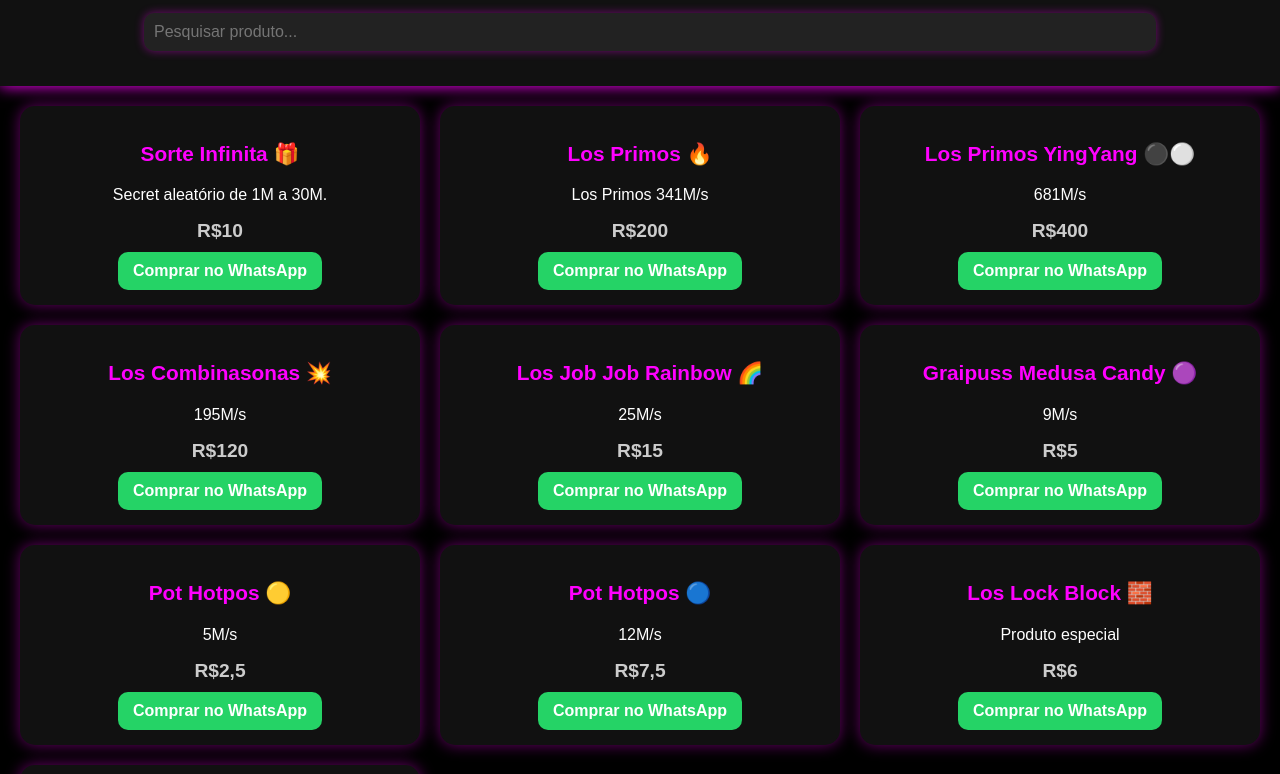
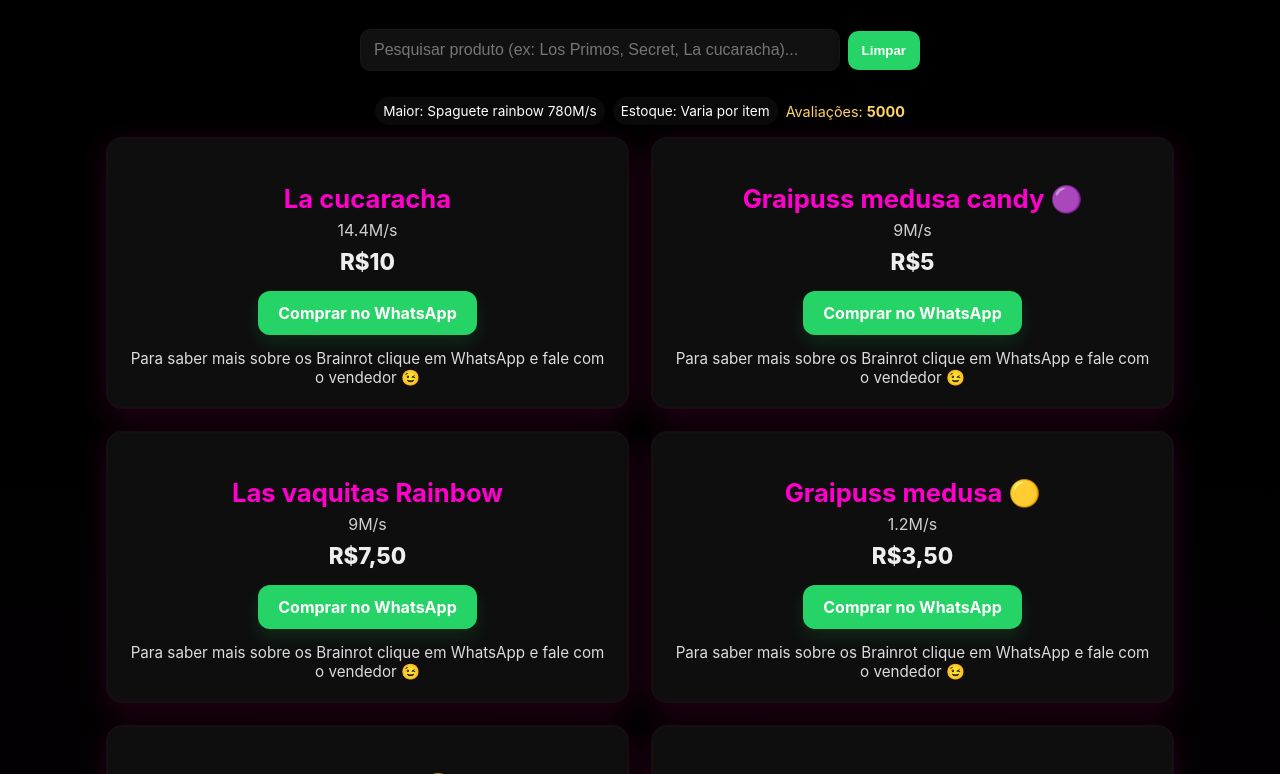
Before and after one commit to bruninofc/lojadobrunin, a plain HTML site: page index.html in a window 1280 px wide. Shown: the part 123-897 px from the top of the page. Drawn offline with Linux system fonts and the light colour scheme.

Commit message:
Update index.html

```diff
--- a/index.html
+++ b/index.html
@@ -1,208 +1,187 @@
-<!DOCTYPE html>
+<!doctype html>
 <html lang="pt-BR">
 <head>
-  <meta charset="UTF-8">
-  <meta name="viewport" content="width=device-width, initial-scale=1.0">
-  <title>Loja Bruxin 🧙‍♂️</title>
+<meta charset="utf-8" />
+<meta name="viewport" content="width=device-width,initial-scale=1" />
+<title>Loja Bruxin</title>
 <style>
-    body {
-      font-family: Arial, sans-serif;
-      background-color: #000;
-      color: white;
-      margin: 0;
-      padding: 0;
-      text-align: center;
+  :root{
+    --bg:#070707;
+    --card:#0e0e0e;
+    --accent:#ff00cc;
+    --muted:#cfcfcf;
+    --wh:#ffffff;
+    --wa:#25D366;
+    --shadow: 0 8px 30px rgba(255,0,170,0.15);
+  }
+  *{box-sizing:border-box}
+  body{
+    margin:0;font-family:Inter,system-ui,Arial,Helvetica,sans-serif;
+    background:linear-gradient(180deg,#000 0%, #060006 100%);
+    color:var(--muted);
+    -webkit-font-smoothing:antialiased;
   }
 
-    header {
-      background-color: #111;
-      padding: 20px;
-      box-shadow: 0 0 15px #ff00ff;
+  header{padding:26px 16px 10px;text-align:center}
+  header h1{color:var(--accent);font-size:2.6rem;margin:0 0 6px}
+  header p{color:#f3f3f3;margin:0 0 12px}
+
+  .container{max-width:1100px;margin:0 auto;padding:10px 16px 80px}
+
+  /* search */
+  .search-wrap{display:flex;justify-content:center;margin:18px 0 26px}
+  .search{width:100%;max-width:560px;display:flex;gap:8px;align-items:center}
+  .search input[type="text"]{
+    width:100%;padding:12px 14px;border-radius:10px;border:0;background:#111;color:var(--muted);
+    box-shadow:0 6px 18px rgba(0,0,0,0.6), inset 0 0 0 1px rgba(255,255,255,0.02);
+    font-size:1rem;
+  }
+  .search button{
+    background:var(--wa);color:var(--wh);border:0;padding:12px 14px;border-radius:10px;font-weight:700;cursor:pointer;
+    box-shadow:0 4px 12px rgba(0,0,0,0.5);
   }
 
-    h1 {
-      color: #ff00ff;
-      font-size: 2em;
+  /* grid 2 columns */
+  .grid{
+    display:grid;
+    grid-template-columns: repeat(2,1fr);
+    gap:22px;
+    align-items:start;
   }
+  @media(max-width:760px){ .grid{grid-template-columns:1fr} }
 
-    .search-box {
-      margin: 15px auto;
-      width: 80%;
+  .card{
+    background:var(--card);
+    border-radius:16px;padding:22px;
+    box-shadow:var(--shadow), inset 0 0 0 2px rgba(255,0,170,0.03);
+    text-align:center;position:relative;overflow:hidden;
   }
+  .card h3{color:var(--accent);font-size:1.6rem;margin:6px 0 6px}
+  .card p.desc{color:#dcdcdc;margin:0 0 14px;font-size:0.95rem}
+  .price{color:#eee;font-weight:800;font-size:1.4rem;margin:8px 0 16px}
+  .btn{
+    display:inline-block;background:var(--wa);color:var(--wh);padding:12px 20px;border-radius:12px;text-decoration:none;font-weight:700;
+    box-shadow:0 8px 18px rgba(37,211,102,0.14);
+  }
+  .note{color:#dcdcdc;margin-top:14px;font-size:0.95rem}
 
-    .search-box input {
-      width: 100%;
-      padding: 10px;
-      border-radius: 10px;
-      border: none;
-      outline: none;
-      background: #222;
-      color: #fff;
-      font-size: 1em;
-      box-shadow: 0 0 10px #ff00ff66;
-    }
+  /* footer */
+  footer{padding:28px 16px;text-align:center;color:#bdbdbd;margin-top:26px}
+  .product-meta{font-size:0.9rem;color:#cfcfcf;margin-bottom:6px}
 
-    .products {
-      display: grid;
-      grid-template-columns: repeat(auto-fit, minmax(300px, 1fr));
-      gap: 20px;
-      padding: 20px;
-    }
-
-    .product {
-      background-color: #111;
-      border-radius: 15px;
-      padding: 15px;
-      box-shadow: 0 0 15px #ff00ff66;
-      transition: transform 0.3s;
-    }
-
-    .product:hover {
-      transform: scale(1.05);
-    }
-
-    .product h3 {
-      color: #ff00ff;
-      font-size: 1.3em;
-    }
-
-    .price {
-      color: #ccc;
-      font-size: 1.2em;
-      margin: 10px 0;
-      font-weight: bold;
-    }
-
-    .btn-whatsapp {
-      display: inline-block;
-      background-color: #25D366;
-      color: white;
-      padding: 10px 15px;
-      border-radius: 10px;
-      text-decoration: none;
-      font-weight: bold;
-      transition: 0.3s;
-    }
-
-    .btn-whatsapp:hover {
-      background-color: #1eb15d;
-    }
-
-    footer {
-      background-color: #111;
-      color: #ccc;
-      padding: 15px;
-      font-size: 0.9em;
-      box-shadow: 0 0 10px #ff00ff;
-    }
-
-    footer span {
-      color: #ff00ff;
-    }
+  /* small helpers */
+  .flex{display:flex;gap:8px;align-items:center;justify-content:center}
+  .rating{font-size:0.9rem;color:#ffd166}
+  .badge{display:inline-block;padding:6px 8px;border-radius:999px;background:rgba(255,255,255,0.04);color:#fff;font-size:0.85rem}
 </style>
 </head>
 <body>
-
 <header>
-    <h1>🧙‍♂️ Loja Bruxin</h1>
+  <h1>🧙 Loja Bruxin</h1>
   <p>Os melhores Brainrots estão aqui! ✨</p>
-    <div class="search-box">
-      <input type="text" id="searchInput" placeholder="Pesquisar produto...">
-    </div>
 </header>
 
-  <main>
-    <div class="products" id="productList">
+<div class="container">
 
-      <!-- Produtos -->
-      <div class="product" data-name="Sorte Infinita">
-        <h3>Sorte Infinita 🎁</h3>
-        <p>Secret aleatório de 1M a 30M.</p>
-        <p class="price">R$10</p>
-        <a href="https://wa.me/5589984658374?text=Ol%C3%A1!%20Gostaria%20de%20comprar%20a%20Sorte%20Infinita%20🎁" class="btn-whatsapp">Comprar no WhatsApp</a>
+  <div class="search-wrap">
+    <div class="search" role="search">
+      <input id="search" type="text" placeholder="Pesquisar produto (ex: Los Primos, Secret, La cucaracha)..." />
+      <button id="clearSearch" title="Limpar">Limpar</button>
+    </div>
   </div>
 
-      <div class="product" data-name="Los Primos">
-        <h3>Los Primos 🔥</h3>
-        <p>Los Primos 341M/s</p>
-        <p class="price">R$200</p>
-        <a href="https://wa.me/5589984658374?text=Ol%C3%A1!%20Gostaria%20de%20comprar%20os%20Los%20Primos%20🔥" class="btn-whatsapp">Comprar no WhatsApp</a>
+  <div class="product-meta flex" style="margin-bottom:12px">
+    <span class="badge">Maior: Spaguete rainbow 780M/s</span>
+    <span class="badge">Estoque: Varia por item</span>
+    <span class="rating">Avaliações: <strong id="reviewsCount">5000</strong></span>
   </div>
 
-      <div class="product" data-name="Los Primos YingYang">
-        <h3>Los Primos YingYang ⚫⚪</h3>
-        <p>681M/s</p>
-        <p class="price">R$400</p>
-        <a href="https://wa.me/5589984658374?text=Ol%C3%A1!%20Quero%20comprar%20o%20Los%20Primos%20YingYang%20⚫⚪" class="btn-whatsapp">Comprar no WhatsApp</a>
+  <div id="products" class="grid">
+    <!-- cards renderizados por JS -->
   </div>
 
-      <div class="product" data-name="Los Combinasonas">
-        <h3>Los Combinasonas 💥</h3>
-        <p>195M/s</p>
-        <p class="price">R$120</p>
-        <a href="https://wa.me/5589984658374?text=Ol%C3%A1!%20Quero%20comprar%20o%20Los%20Combinasonas%20💥" class="btn-whatsapp">Comprar no WhatsApp</a>
+  <div style="height:8px"></div>
+  <footer>
+    <div id="footer-msg">em breve mais estoque atualizado para vocês⚠️</div>
+  </footer>
 </div>
 
-      <div class="product" data-name="Los Job Job Rainbow">
-        <h3>Los Job Job Rainbow 🌈</h3>
-        <p>25M/s</p>
-        <p class="price">R$15</p>
-        <a href="https://wa.me/5589984658374?text=Quero%20comprar%20o%20Los%20Job%20Job%20Rainbow%20🌈" class="btn-whatsapp">Comprar no WhatsApp</a>
-      </div>
+<script>
+/* ======= CONFIG ======= */
+const WA_NUMBER = '+5598984658374'; // se quiser trocar, altere aqui
+let reviewsCount = 5000; // valor que aparece de avaliações
 
-      <div class="product" data-name="Graipuss Medusa Candy">
-        <h3>Graipuss Medusa Candy 🟣</h3>
-        <p>9M/s</p>
-        <p class="price">R$5</p>
-        <a href="https://wa.me/5589984658374?text=Quero%20comprar%20o%20Graipuss%20Medusa%20Candy%20🟣" class="btn-whatsapp">Comprar no WhatsApp</a>
-      </div>
+const products = [
+  { id:1, title:"La cucaracha", subtitle:"14.4M/s", price:"$10", priceBR:"R$10" },
+  { id:2, title:"Graipuss medusa candy 🟣", subtitle:"9M/s", price:"$5", priceBR:"R$5" },
+  { id:3, title:"Las vaquitas Rainbow", subtitle:"9M/s", price:"$7.5", priceBR:"R$7,50" },
+  { id:4, title:"Graipuss medusa 🟡", subtitle:"1.2M/s", price:"$3.5", priceBR:"R$3,50" },
+  { id:5, title:"Pot hotpos 🟡", subtitle:"5M/s", price:"$2.5", priceBR:"R$2,50" },
+  { id:6, title:"Esok sekolah", subtitle:"+230M/s", price:"$100", priceBR:"R$100" },
+  { id:7, title:"Spaguete rainbow", subtitle:"780M/s", price:"$500", priceBR:"R$500" },
+  { id:8, title:"Pot hotpos 🔵", subtitle:"12M/s", price:"$7.5", priceBR:"R$7,50" },
+  { id:9, title:"Los Lock block", subtitle:"--", price:"$6", priceBR:"R$6" },
+  { id:10, title:"Lock block ADM", subtitle:"--", price:"$5", priceBR:"R$5" },
+  { id:11, title:"Los combinacionas", subtitle:"195M/s", price:"$120", priceBR:"R$120" },
+  { id:12, title:"Los job job rainbow", subtitle:"25M/s", price:"$15", priceBR:"R$15" },
+  { id:13, title:"Los tralarelitos", subtitle:"--", price:"$2.5", priceBR:"R$2,50" },
+  { id:14, title:"Secret misterioso (1M-10M)", subtitle:"misterioso", price:"$3", priceBR:"R$3" },
+  { id:15, title:"Los primos yingYang", subtitle:"681M/s", price:"$400", priceBR:"R$400" },
+  { id:16, title:"Los primos (511M/s)", subtitle:"511M/s", price:"$260", priceBR:"R$260" },
+  { id:17, title:"Los primos 🔥 (341M/s)", subtitle:"341M/s", price:"$200", priceBR:"R$200" }
+];
 
-      <div class="product" data-name="Pot Hotpos Amarelo">
-        <h3>Pot Hotpos 🟡</h3>
-        <p>5M/s</p>
-        <p class="price">R$2,5</p>
-        <a href="https://wa.me/5589984658374?text=Quero%20comprar%20o%20Pot%20Hotpos%20🟡" class="btn-whatsapp">Comprar no WhatsApp</a>
-      </div>
+/* ======= render ======= */
+const productsEl = document.getElementById('products');
+const reviewsEl = document.getElementById('reviewsCount');
+reviewsEl.innerText = reviewsCount;
 
-      <div class="product" data-name="Pot Hotpos Azul">
-        <h3>Pot Hotpos 🔵</h3>
-        <p>12M/s</p>
-        <p class="price">R$7,5</p>
-        <a href="https://wa.me/5589984658374?text=Quero%20comprar%20o%20Pot%20Hotpos%20🔵" class="btn-whatsapp">Comprar no WhatsApp</a>
-      </div>
+function makeWhatsAppLink(productName){
+  const text = encodeURIComponent(`Olá, gostaria de adquirir: ${productName}`);
+  // wa.me link (internacional)
+  const cleaned = WA_NUMBER.replace(/[^+\d]/g,'');
+  return `https://wa.me/${cleaned.replace('+','')}/?text=${text}`;
+}
 
-      <div class="product" data-name="Los Lock Block">
-        <h3>Los Lock Block 🧱</h3>
-        <p>Produto especial</p>
-        <p class="price">R$6</p>
-        <a href="https://wa.me/5589984658374?text=Quero%20comprar%20o%20Los%20Lock%20Block%20🧱" class="btn-whatsapp">Comprar no WhatsApp</a>
-      </div>
+function productCard(p){
+  return `
+    <article class="card" data-title="${p.title.toLowerCase()} ${p.subtitle.toLowerCase()}">
+      <div style="min-height:18px"></div>
+      <h3>${escapeHtml(p.title)}</h3>
+      <div class="desc">${escapeHtml(p.subtitle)}</div>
+      <div class="price">${escapeHtml(p.priceBR)}</div>
+      <a class="btn" href="${makeWhatsAppLink(p.title)}" target="_blank" rel="noopener noreferrer">Comprar no WhatsApp</a>
+      <div class="note">Para saber mais sobre os Brainrot clique em WhatsApp e fale com o vendedor 😉</div>
+    </article>
+  `;
+}
 
-      <div class="product" data-name="Secret Misterioso">
-        <h3>Secret Misterioso ❓</h3>
-        <p>1M - 10M aleatório</p>
-        <p class="price">R$3</p>
-        <a href="https://wa.me/5589984658374?text=Quero%20comprar%20o%20Secret%20Misterioso%20❓" class="btn-whatsapp">Comprar no WhatsApp</a>
-      </div>
+function renderProducts(list){
+  productsEl.innerHTML = list.map(productCard).join('');
+}
 
-    </div>
-  </main>
+/* simple escape */
+function escapeHtml(str){
+  return String(str).replace(/[&<>"']/g, function(m){ return { '&':'&amp;','<':'&lt;','>':'&gt;','"':'&quot;',"'":'&#039;'}[m] });
+}
 
-  <footer>
-    © 2025 Loja Bruxin. Em breve mais estoque atualizado para vocês⚠️
-    <br>Feito com 💜 por <span>Bruxin</span>.
-  </footer>
+/* initial render */
+renderProducts(products);
 
-  <script>
-    const searchInput = document.getElementById("searchInput");
-    const products = document.querySelectorAll(".product");
+/* search */
+const input = document.getElementById('search');
+input.addEventListener('input', function(){
+  const q = this.value.trim().toLowerCase();
+  if(!q){ renderProducts(products); return; }
+  const filtered = products.filter(p => (p.title+p.subtitle+p.price).toLowerCase().includes(q));
+  renderProducts(filtered);
+});
+document.getElementById('clearSearch').addEventListener('click', function(){
+  input.value=''; renderProducts(products);
+});
 
-    searchInput.addEventListener("input", () => {
-      const value = searchInput.value.toLowerCase();
-      products.forEach(prod => {
-        prod.style.display = prod.dataset.name.toLowerCase().includes(value) ? "block" : "none";
-      });
-    });
+/* optional: expose function to quickly update reviews from console */
+window.__setReviews = function(n){ reviewsCount = Number(n)||0; reviewsEl.innerText = reviewsCount; }
 </script>
 
 </body>
```
Lines whose indentation alone changed are shown as unchanged.
